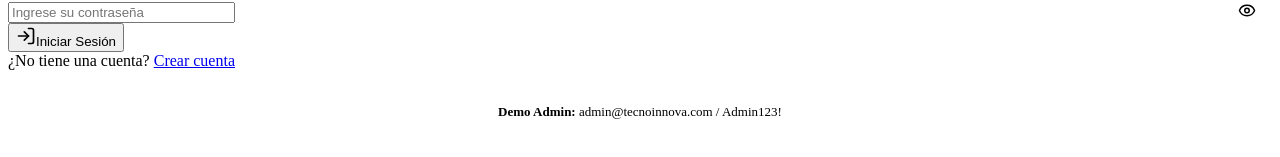
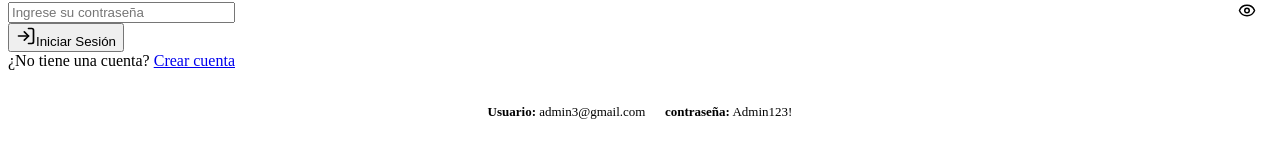
Before and after one commit to whitxblack/analisis-sistema, a React (Vite) app: page /login in a window 1280 px wide. Shown: the part 223-380 px from the top of the page. Built offline with nearby package versions, Linux system fonts and the light colour scheme; no server answers; the database is empty; the HTML template or start-up script is replaced by a standard one.

Commit message:
fix: actualizar correo demo admin a admin3@gmail.com en el login y base de datos

```diff
--- a/src/pages/auth/Login.jsx
+++ b/src/pages/auth/Login.jsx
@@ -157,7 +157,7 @@ const Login = () => {
           borderRadius: 'var(--radius-md)', fontSize: '0.8125rem',
           color: 'var(--text-secondary)', textAlign: 'center'
         }}>
-          <strong>Demo Admin:</strong> admin@tecnoinnova.com / Admin123!
+          <strong>Usuario:</strong> admin3@gmail.com &nbsp;&nbsp;&nbsp;&nbsp; <strong>contraseña:</strong> Admin123!
         </div>
       </div>
     </div>
```
Also changed, not shown: 1 other file (tests, documents, lock files or other folders).
